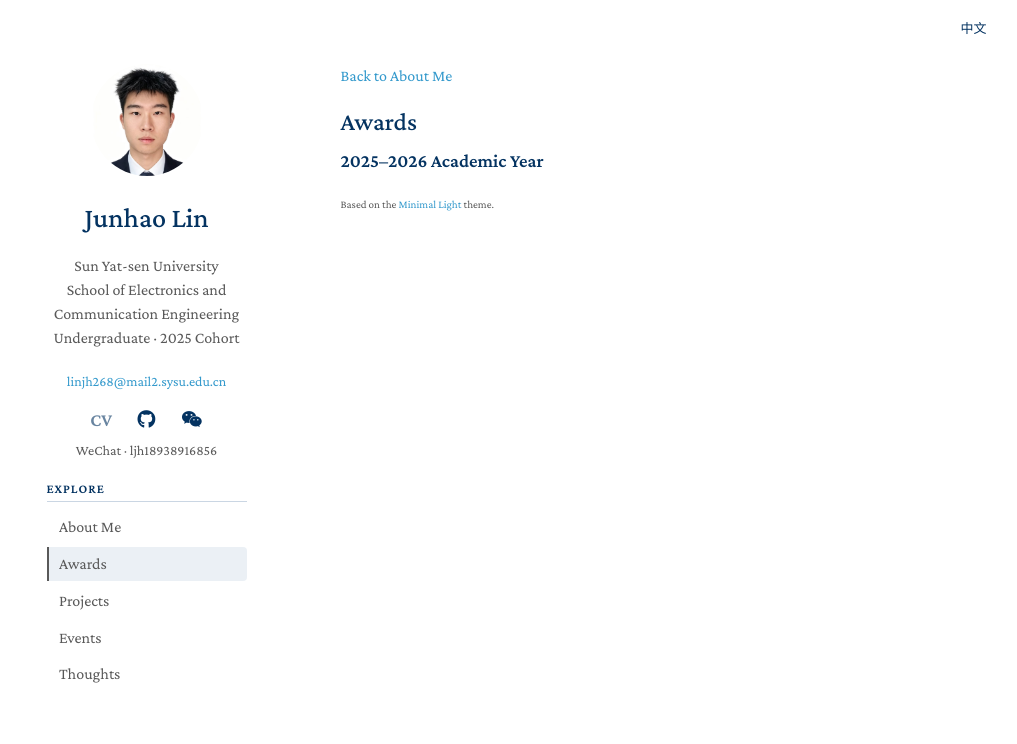
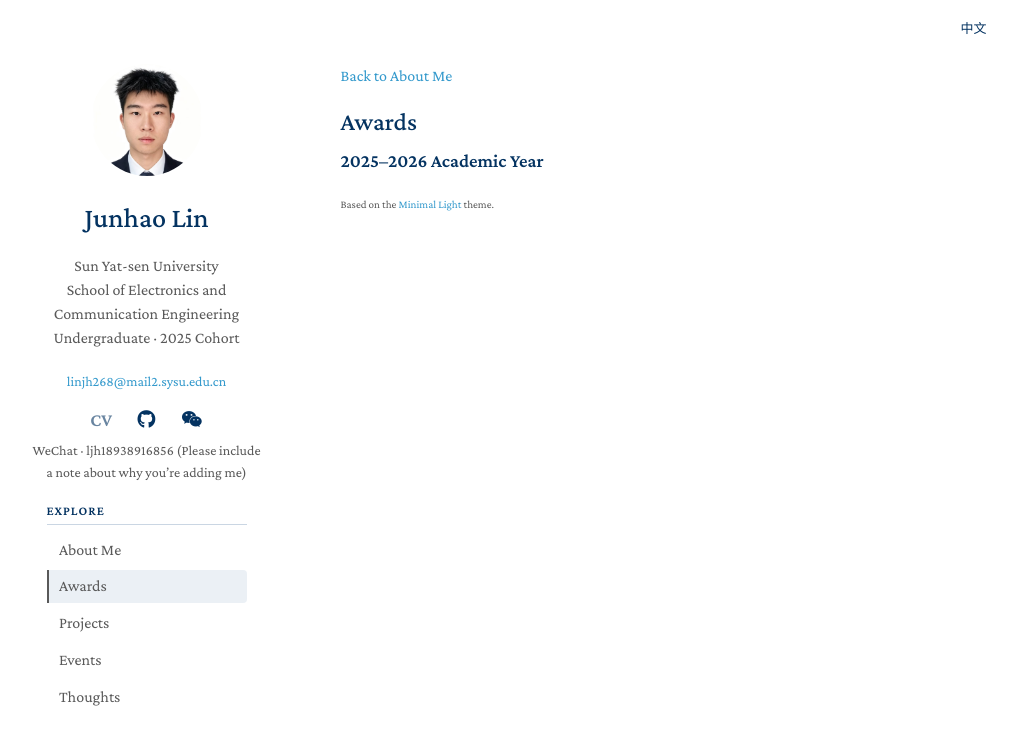
Before and after one commit to linjunhao666/linjunhao666.github.io, a plain HTML site: page awards.html in a window 1280 px wide. Both pictures are taken after a click on the button "WeChat". Shown: the whole page, without its empty margins (122-1139 px from the left). Drawn offline with nearby package versions, Linux system fonts and the light colour scheme.

Commit message:
Add WeChat contact request note

```diff
--- a/awards.html
+++ b/awards.html
@@ -36,7 +36,7 @@
   <a aria-label="GitHub" href="https://github.com/linjunhao666"><i aria-hidden="true" class="fab fa-github"></i></a>
   <button type="button" id="wechat-toggle" aria-label="WeChat" aria-expanded="false" aria-controls="wechat-id" hidden><i aria-hidden="true" class="fab fa-weixin"></i></button>
 </div>
-<p class="profile-contact" id="wechat-id" hidden><span data-zh="微信">WeChat</span> · ljh18938916856</p>
+<p class="profile-contact" id="wechat-id" hidden><span data-zh="微信">WeChat</span> · ljh18938916856 <span data-zh="（添加请备注来意）">(Please include a note about why you’re adding me)</span></p>
 <nav class="profile-nav" aria-labelledby="profile-nav-label">
   <h2 id="profile-nav-label" data-zh="导航">Explore</h2>
   <a href="./index.html" data-page="about" data-zh="关于我">About Me</a>
```
Also changed, not shown: events.html (+1 -1 lines), index.html (+1 -1 lines), projects.html (+1 -1 lines), source/layout.html (+1 -1 lines), thoughts.html (+1 -1 lines).
